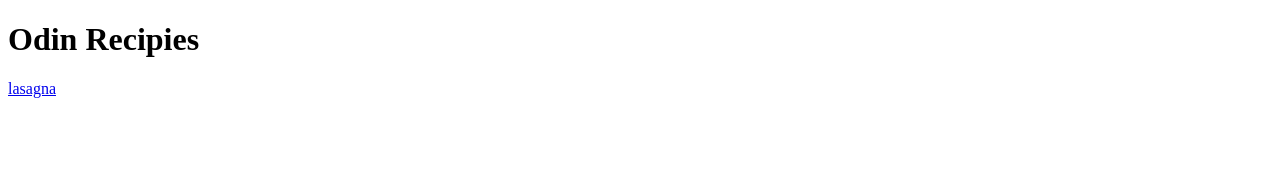
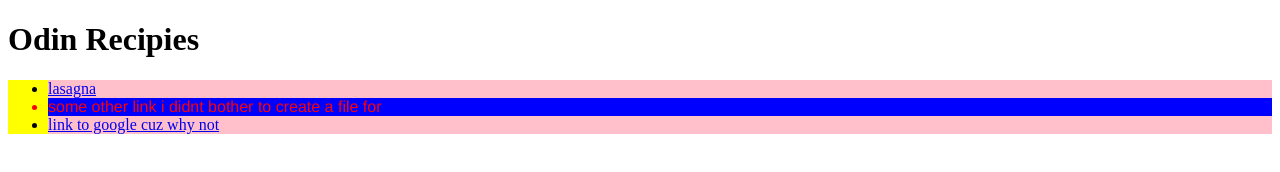
Before and after one commit to gabrielsotir18/odin-recipies, a plain HTML site: page index.html in a window 1280 px wide. Drawn offline with Linux system fonts and the light colour scheme.

Commit message:
create garbage stylesheet

```diff
--- a/index.html
+++ b/index.html
@@ -5,9 +5,15 @@
     <meta http-equiv="X-UA-Compatible" content="IE=edge">
     <meta name="viewport" content="width=device-width, initial-scale=1.0">
     <title>Document</title>
+    <link rel="stylesheet" href="style.css">
 </head>
 <body>
     <h1>Odin Recipies</h1>
-    <a href="recipies/lasagna.html">lasagna</a>
+    <ul class="list">
+        <li class="item"><a href="recipies/lasagna.html">lasagna</a></li>
+        <li class="item special-element">some other link i didnt bother to create a file for</li>
+        <li class="item"><a href="http://www.google.com">link to google cuz why not</a></li>
+    </ul>
+
 </body>
 </html>
--- /dev/null
+++ b/style.css
@@ -0,0 +1,14 @@
+.list{
+    background-color: yellow;
+}
+
+.item{
+    background-color: pink;
+}
+
+.special-element{
+    color: red;
+    background-color: blue;
+    size: 24px;
+    font-family: 'Franklin Gothic Medium', 'Arial Narrow', Arial, sans-serif;
+}
```
